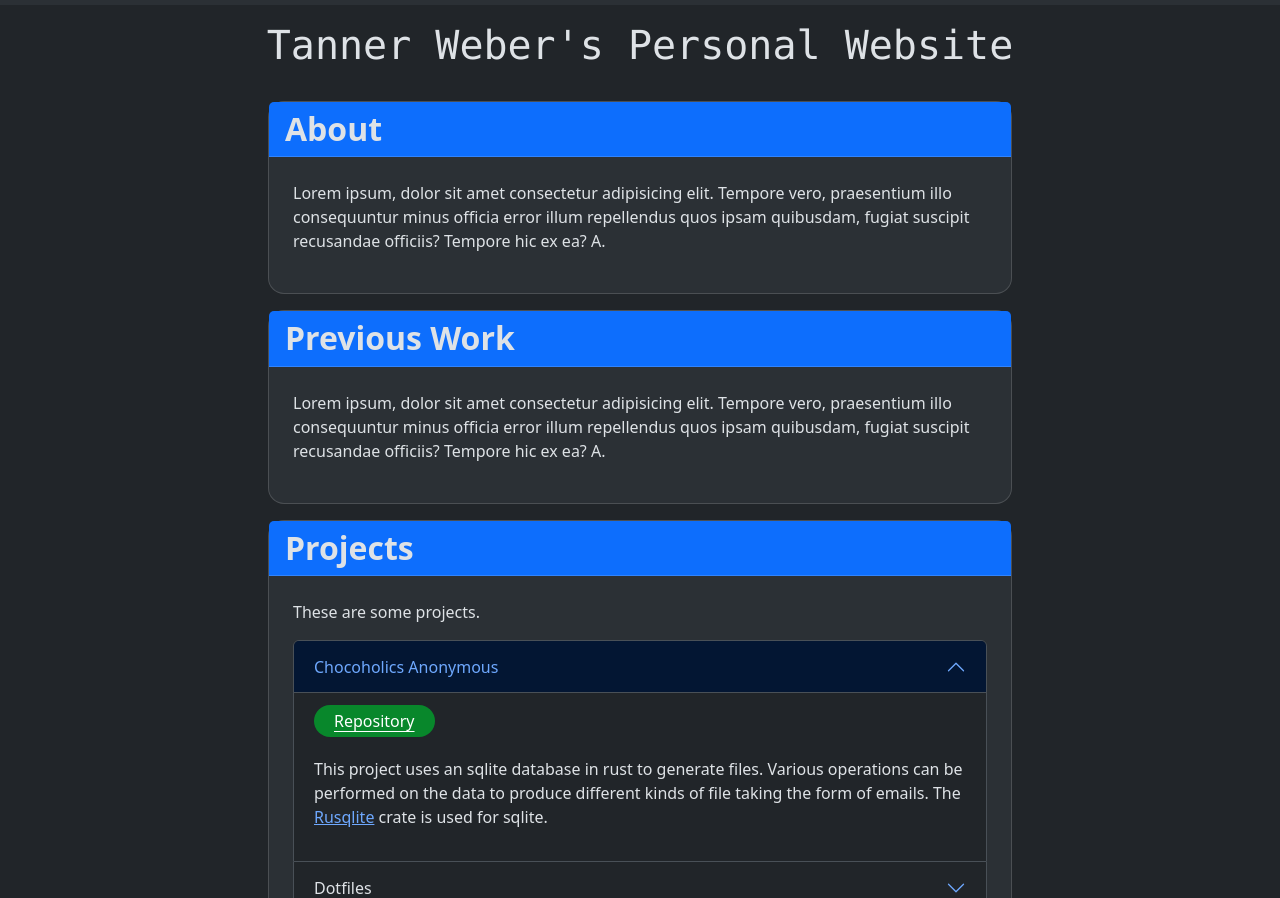
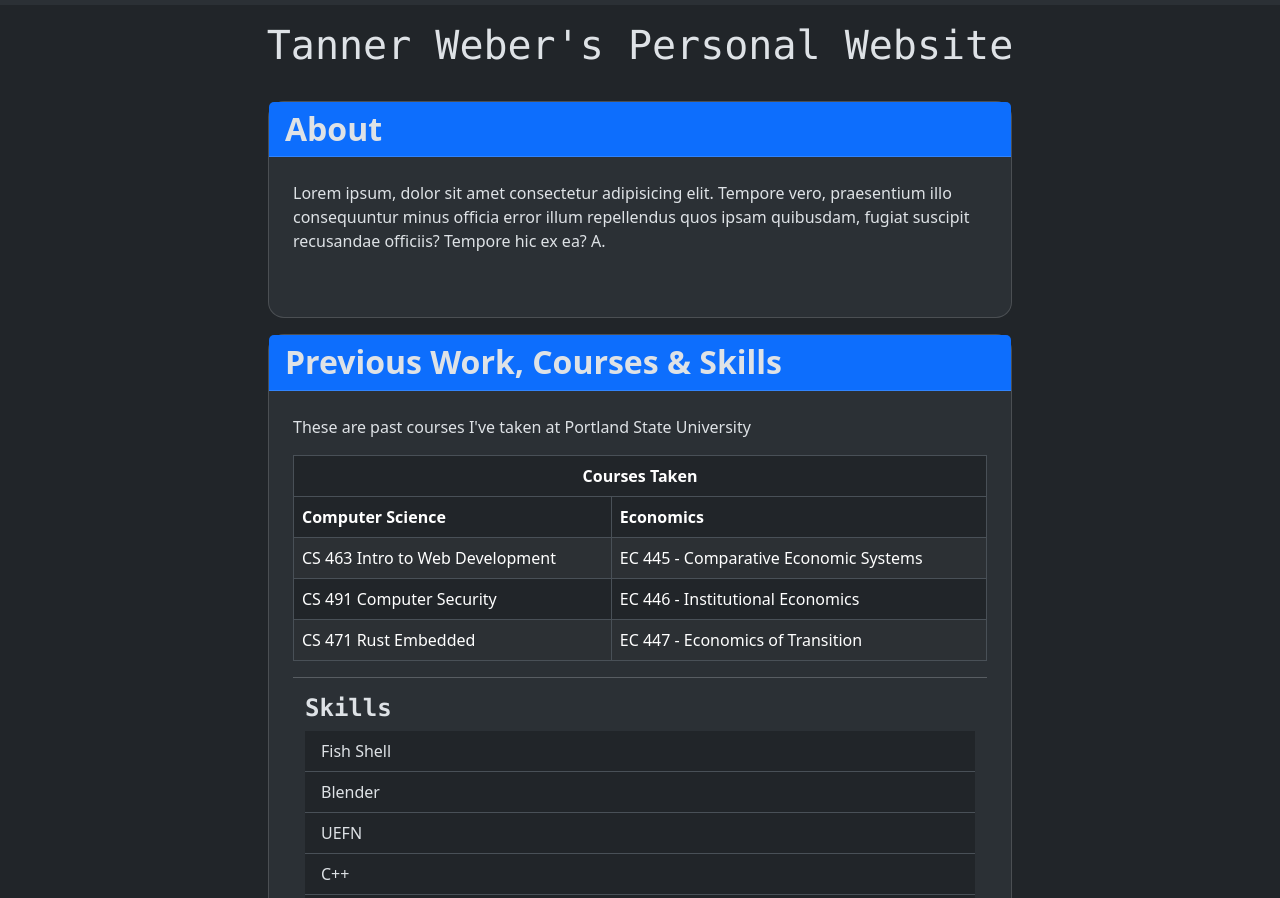
Before and after one commit to tannerweber/tannerweber.github.io, a plain HTML site: page index.html in a window 1280 px wide. Shown: the part 54-952 px from the top of the page. Drawn offline with nearby package versions, Linux system fonts and the light colour scheme.

Commit message:
Added table and list to work section

```diff
--- a/index.html
+++ b/index.html
@@ -99,7 +99,7 @@
       >
         <div id="about" class="card bg-body-tertiary rounded-4 mb-3">
           <h2 class="card-header fw-bold bg-primary">About</h2>
-          <div class="card-body p-4">
+          <div class="card-body p-4 pb-5">
             <p>
               Lorem ipsum, dolor sit amet consectetur adipisicing elit. Tempore
               vero, praesentium illo consequuntur minus officia error illum
@@ -109,21 +109,56 @@
           </div>
         </div>
         <div id="previousWork" class="card bg-body-tertiary rounded-4 mb-3">
-          <h2 class="card-header fw-bold bg-primary">Previous Work</h2>
-          <div class="card-body p-4">
+          <h2 class="card-header fw-bold bg-primary">
+            Previous Work, Courses & Skills
+          </h2>
+          <div class="card-body p-4 pb-5">
             <p>
-              Lorem ipsum, dolor sit amet consectetur adipisicing elit. Tempore
-              vero, praesentium illo consequuntur minus officia error illum
-              repellendus quos ipsam quibusdam, fugiat suscipit recusandae
-              officiis? Tempore hic ex ea? A.
+              These are past courses I've taken at Portland State University
             </p>
+            <table class="table table-striped table-hover table-bordered">
+              <thead>
+                <tr>
+                  <th colspan="2" class="text-center">Courses Taken</th>
+                </tr>
+                <tr>
+                  <th>Computer Science</th>
+                  <th>Economics</th>
+                </tr>
+              </thead>
+              <tbody>
+                <tr>
+                  <td>CS 463 Intro to Web Development</td>
+                  <td>EC 445 - Comparative Economic Systems</td>
+                </tr>
+                <tr>
+                  <td>CS 491 Computer Security</td>
+                  <td>EC 446 - Institutional Economics</td>
+                </tr>
+                <tr>
+                  <td>CS 471 Rust Embedded</td>
+                  <td>EC 447 - Economics of Transition</td>
+                </tr>
+              </tbody>
+            </table>
+            <hr />
+            <div class="container-fluid">
+              <h2 class="fs-4 fw-semibold font-monospace">Skills</h2>
+              <ul class="list-group list-group-flush">
+                <li class="list-group-item">Fish Shell</li>
+                <li class="list-group-item">Blender</li>
+                <li class="list-group-item">UEFN</li>
+                <li class="list-group-item">C++</li>
+                <li class="list-group-item">Rust</li>
+              </ul>
+            </div>
           </div>
         </div>
         <div id="projects" class="card bg-body-tertiary rounded-4 mb-3">
           <h2 class="card-header fw-bold bg-primary">Projects</h2>
-          <div class="card-body p-4">
+          <div class="card-body p-4 pb-5">
             <p>These are some projects.</p>
-            <div class="accordion" id="accordionPanelsStayOpenExample">
+            <div class="accordion">
               <div class="accordion-item">
                 <h2 class="accordion-header">
                   <button
@@ -247,7 +282,7 @@
         </div>
         <div id="contact" class="card bg-body-tertiary rounded-4 mb-3">
           <h2 class="card-header fw-bold bg-primary">Contact</h2>
-          <div class="card-body p-4">
+          <div class="card-body p-4 pb-5">
             <p>
               Lorem ipsum, dolor sit amet consectetur adipisicing elit. Tempore
               vero, praesentium illo consequuntur minus officia error illum
```
